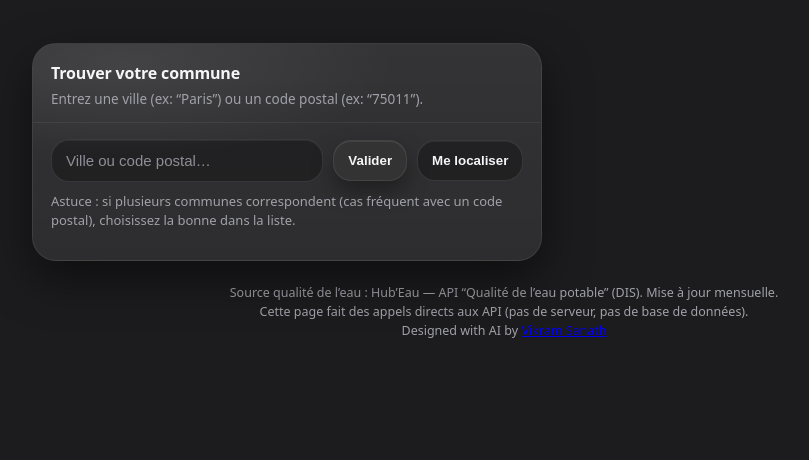
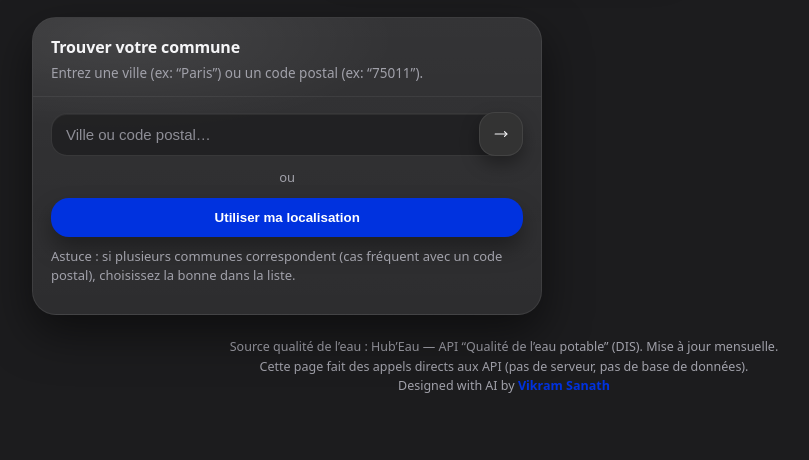
Before and after one commit to vpsanath/water-quality, a plain HTML site: page index.html in a window 1280 px wide. Shown: the part 347-807 px from the top of the page, without its empty margins (136-945 px from the left). Drawn offline with nearby package versions, Linux system fonts and the light colour scheme.

Commit message:
Update index.html
Minor design change

```diff
--- a/index.html
+++ b/index.html
@@ -88,6 +88,7 @@ header{
   align-items:center;
   gap:10px;
   padding:10px 14px;
+  margin-top: 20px ;
   border:1px solid var(--border);
   border-radius:999px;
   background: rgba(45,45,47,.70);
@@ -178,7 +179,7 @@ h1{
 .input{
   flex:1 1 260px;
   border:1px solid rgba(255,255,255,.10);
-  border-radius:18px;
+  border-radius:13px;
   padding:12px 14px;
   font-size:15px;
   outline:none;
@@ -539,6 +540,7 @@ h1{
   opacity: 1;
   pointer-events: auto;
 }
+
 .app-logo{
   width:72px;
   height:72px;
@@ -548,6 +550,77 @@ h1{
   margin-top: 20px;
   border-radius:18px; /* effet app icon */
 }
+
+/* ===== Search layout ===== */
+
+.search-stack{
+  display:flex;
+  flex-direction:column;
+  gap:12px;
+}
+
+/* input + bouton intégré */
+.input-group{
+  position:relative;
+  display:flex;
+  align-items:center;
+  width:100%;
+}
+
+.input-with-btn{
+  width:100%;
+  padding-right:56px; /* espace réel pour bouton */
+  border-radius:16px;
+}
+
+/* bouton valider intégré */
+
+.btn-search{
+  position:absolute;
+  right:0px;              /* colle mieux au bord */
+  top:50%;
+  transform:translateY(-50%);
+  width:44px;
+  height:44px;
+  border-radius:16px;
+  border-color:rgba(255,255,255,.08);
+  background:var(--btn-primary);
+  color:var(--text);
+  display:flex;
+  align-items:center;
+  justify-content:center;
+  box-shadow:0 8px 18px rgba(0,0,0,.35);
+  z-index:2;              /* passe AU-DESSUS de l’input */
+}
+
+.btn-search:hover{
+  background:#0028b5;
+}
+
+/* bouton se localiser */
+.btn-locate{
+  width:100%;
+  background:#0032df;
+  border:none;
+  color:white;
+  font-weight:700;
+  display:flex;
+  align-items:center;
+  justify-content:center;
+  gap:10px;
+  box-shadow:0 12px 22px rgba(0,0,0,.35);
+}
+
+.btn-locate:hover{
+  background:#02c3cc;
+}
+
+/* séparateur OU */
+.or{
+  text-align:center;
+  color:var(--muted);
+  font-size:13px;
+}
 </style>
 
 
@@ -556,14 +629,14 @@ h1{
 <body>
   <div class="wrap">
     <header>
+
+
+      <img src="assets/icon.png" alt="Logo" class="app-logo">
+      <h1>Water Quality</h1>
+      <p class="sub">
+      <strong>Qualité de l’eau potable<br/>près de chez vous</strong>
+      </p>
       <div class="pill">💧 Données officielles • Hub’Eau • Contrôle sanitaire</div>
-      <img src="assets/icon.png" alt="Logo" class="app-logo">
-
-      <h1>Qualité de l’eau potable<br/>près de chez vous</h1>
-      <p class="sub">
-        Recherche par <strong>ville</strong> ou <strong>code postal</strong>, ou via votre <strong>géolocalisation</strong>.
-        Affiche la conformité et la date de la dernière analyse disponible.
-      </p>
     </header>
 
     <div class="grid">
@@ -574,10 +647,21 @@ h1{
           <p class="card-desc">Entrez une ville (ex: “Paris”) ou un code postal (ex: “75011”).</p>
         </div>
         <div class="card-body">
-          <div class="row">
-            <input id="q" class="input" placeholder="Ville ou code postal…" autocomplete="off" />
-            <button id="btnSearch" class="btn btn-primary">Valider</button>
-            <button id="btnLocate" class="btn">Me localiser</button>
+          <div class="search-stack">
+            <!-- Input + bouton intégré -->
+            <div class="input-group">
+              <input id="q" class="input input-with-btn" placeholder="Ville ou code postal…" autocomplete="off" />
+              <button id="btnSearch" class="btn btn-search">
+                <i data-lucide="move-right"></i>
+              </button>
+            </div>
+
+            <div class="or">ou</div>
+
+            <!-- Bouton géoloc full width -->
+            <button id="btnLocate" class="btn btn-locate">
+              Utiliser ma localisation
+            </button>
           </div>
 
           <div id="loader" class="loader">Chargement…</div>
@@ -706,7 +790,7 @@ h1{
 
     <div class="footer">
       Source qualité de l’eau : Hub’Eau — API “Qualité de l’eau potable” (DIS). Mise à jour mensuelle.<br/>
-      Cette page fait des appels directs aux API (pas de serveur, pas de base de données). </br>Designed with AI by <a href="http://vikram.digital/">Vikram Sanath</a>
+      Cette page fait des appels directs aux API (pas de serveur, pas de base de données). </br>Designed with AI by <a style="color: #0032df; font-weight: bold; text-decoration: unset;" href="http://vikram.digital/">Vikram Sanath</a>
     </div>
   </div>
 
@@ -1397,6 +1481,8 @@ window.addEventListener("scroll", () => {
   document.querySelectorAll(".tip.is-open").forEach(el => el.classList.remove("is-open"));
 }, { passive: true });
 
+if (window.lucide) window.lucide.createIcons();
+
   </script>
 </body>
 </html>
```
